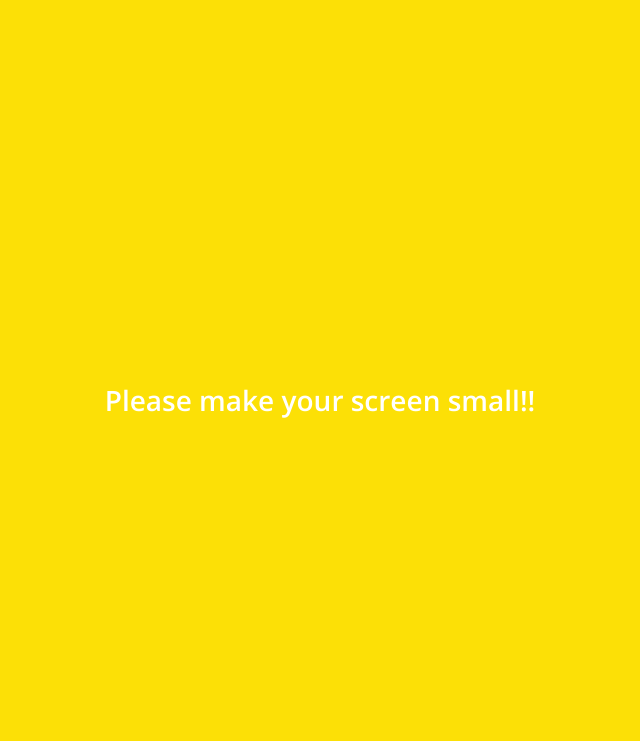
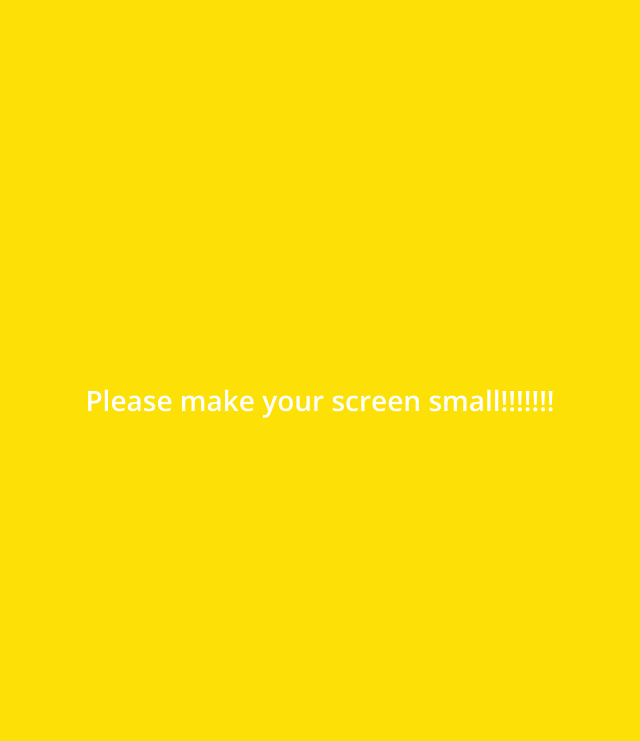
Before and after one commit to puppycan3/kakao-clone-2.0, a plain HTML site: page chat.html in a window 1280 px wide. Shown: the top 741 px of the page, without its empty margins (320-960 px from the left). Drawn offline with nearby package versions, Linux system fonts and the light colour scheme.

Commit message:
add !
!!!!!!!!

```diff
--- a/chat.html
+++ b/chat.html
@@ -92,7 +92,7 @@
       </div>
     </div>
     <div class="bigScreen">
-      <span class="bigScreen__text">Please make your screen small!!</span>
+      <span class="bigScreen__text">Please make your screen small!!!!!!!</span>
     </div>
   </body>
 </html>
```
Also changed, not shown: find.html (+1 -1 lines), friends.html (+1 -1 lines), index.html (+3 -1 lines), more.html (+1 -1 lines), settings.html (+1 -1 lines).
